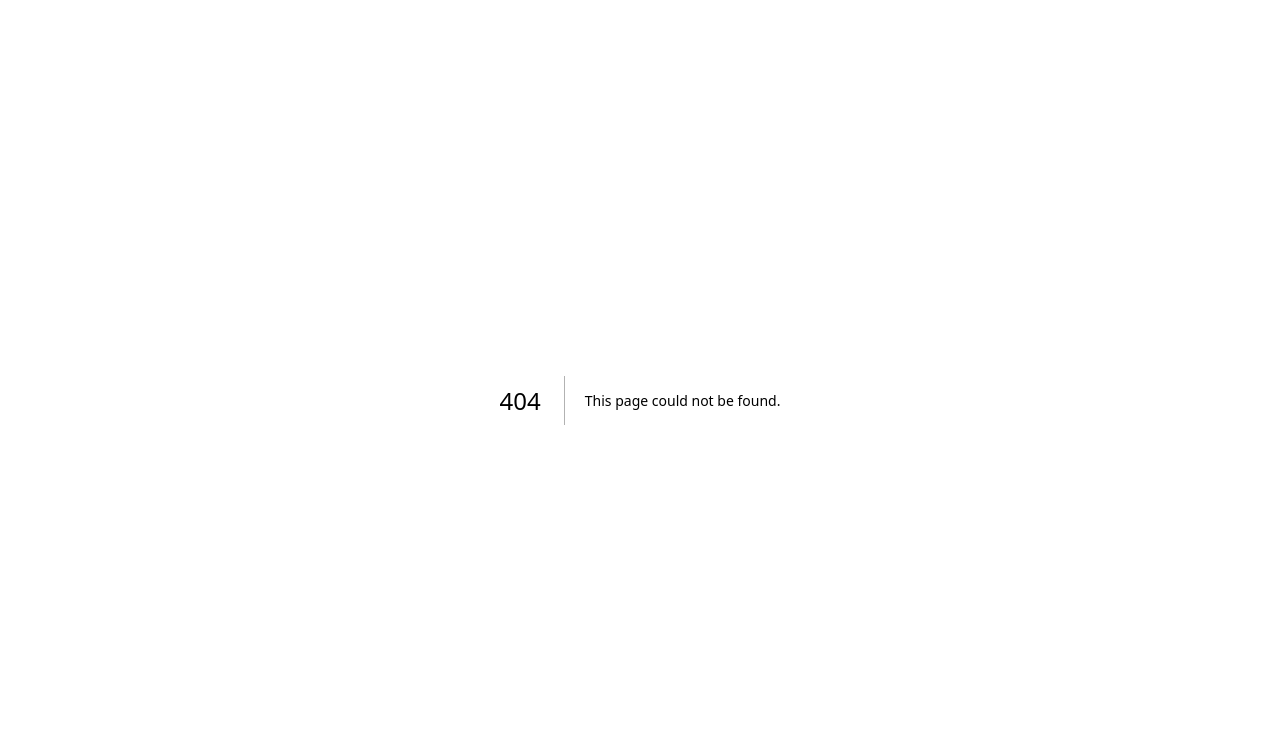
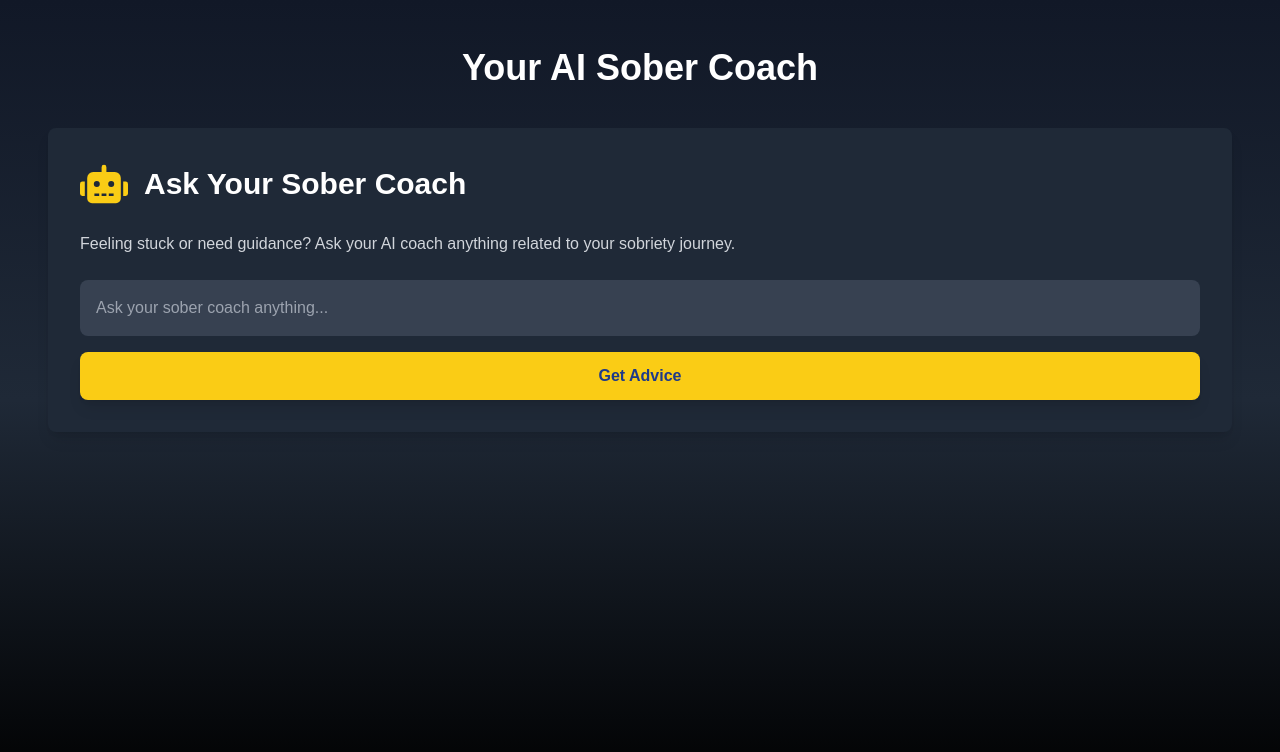
Before and after one commit to evanwilliamson94/sober-social, a Next.js app: page /sobercoach in a window 1280 px wide. Before the commit this address had no page. Shown: the top 752 px of the page. Built offline with nearby package versions, Linux system fonts and the light colour scheme.

Commit message:
sobercoach

```diff
--- a/package.json
+++ b/package.json
@@ -10,6 +10,7 @@
   },
   "dependencies": {
     "@heroicons/react": "^2.1.5",
+    "axios": "^1.7.7",
     "next": "14.2.13",
     "react": "^18",
     "react-circular-progressbar": "^2.1.0",
--- /dev/null
+++ b/src/pages/sobercoach.tsx
@@ -0,0 +1,79 @@
+import React, { useState } from 'react';
+import axios from 'axios'; // For making API calls
+import { FaRobot } from 'react-icons/fa'; // Icon for AI coach
+
+const SoberCoachPage: React.FC = () => {
+  const [userInput, setUserInput] = useState('');
+  const [aiResponse, setAiResponse] = useState('');
+  const [loading, setLoading] = useState(false);
+
+  const handleInputChange = (e: React.ChangeEvent<HTMLInputElement>) => {
+    setUserInput(e.target.value);
+  };
+
+  const handleSubmit = async (e: React.FormEvent) => {
+    e.preventDefault();
+    setLoading(true);
+
+    try {
+      // Make API request to OpenAI (or any other AI service)
+      const response = await axios.post('/api/ask-coach', {
+        prompt: userInput,
+      });
+
+      setAiResponse(response.data.reply); // Assuming API returns the reply under 'reply'
+    } catch (error) {
+      console.error('Error fetching AI response:', error);
+      setAiResponse('Sorry, something went wrong. Please try again later.');
+    }
+
+    setLoading(false);
+  };
+
+  return (
+    <div className="min-h-screen bg-gradient-to-b from-gray-900 via-gray-800 to-black text-white p-8 lg:p-12">
+      <div className="container mx-auto space-y-8">
+
+        {/* Page Header */}
+        <h1 className="text-4xl font-bold text-center mb-10">Your AI Sober Coach</h1>
+
+        {/* AI Coach Section */}
+        <div className="bg-gray-800 p-8 rounded-lg shadow-lg space-y-6">
+          <div className="flex items-center space-x-4">
+            <FaRobot className="text-yellow-400 w-12 h-12" />
+            <h2 className="text-3xl font-semibold">Ask Your Sober Coach</h2>
+          </div>
+          <p className="text-gray-300">Feeling stuck or need guidance? Ask your AI coach anything related to your sobriety journey.</p>
+
+          {/* Input Form */}
+          <form onSubmit={handleSubmit} className="space-y-4">
+            <input
+              type="text"
+              value={userInput}
+              onChange={handleInputChange}
+              className="w-full p-4 rounded-lg bg-gray-700 text-white placeholder-gray-400 focus:ring-2 focus:ring-yellow-500 transition duration-300"
+              placeholder="Ask your sober coach anything..."
+              required
+            />
+            <button
+              type="submit"
+              className="w-full bg-yellow-400 text-blue-900 font-bold py-3 rounded-lg shadow-lg hover:bg-yellow-300 transition-all transform hover:scale-105"
+              disabled={loading}
+            >
+              {loading ? 'Thinking...' : 'Get Advice'}
+            </button>
+          </form>
+
+          {/* AI Response */}
+          {aiResponse && (
+            <div className="bg-gray-700 p-4 rounded-lg text-white mt-4">
+              <p className="text-xl">{aiResponse}</p>
+            </div>
+          )}
+        </div>
+      </div>
+    </div>
+  );
+};
+
+export default SoberCoachPage;
```
Also changed, not shown: 1 other file (tests, documents, lock files or other folders).
